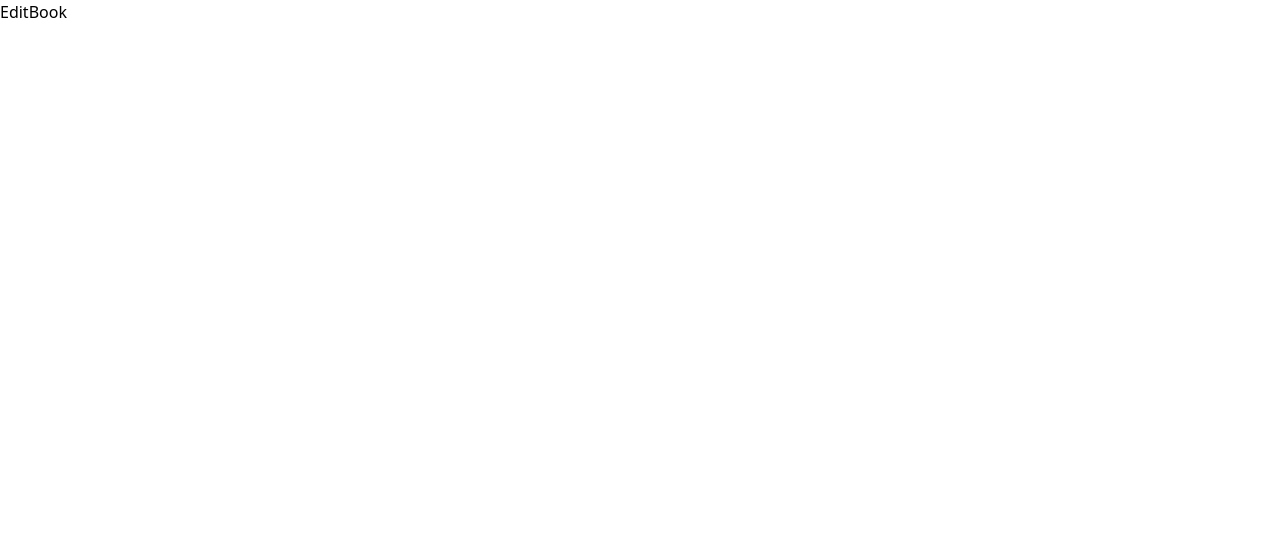
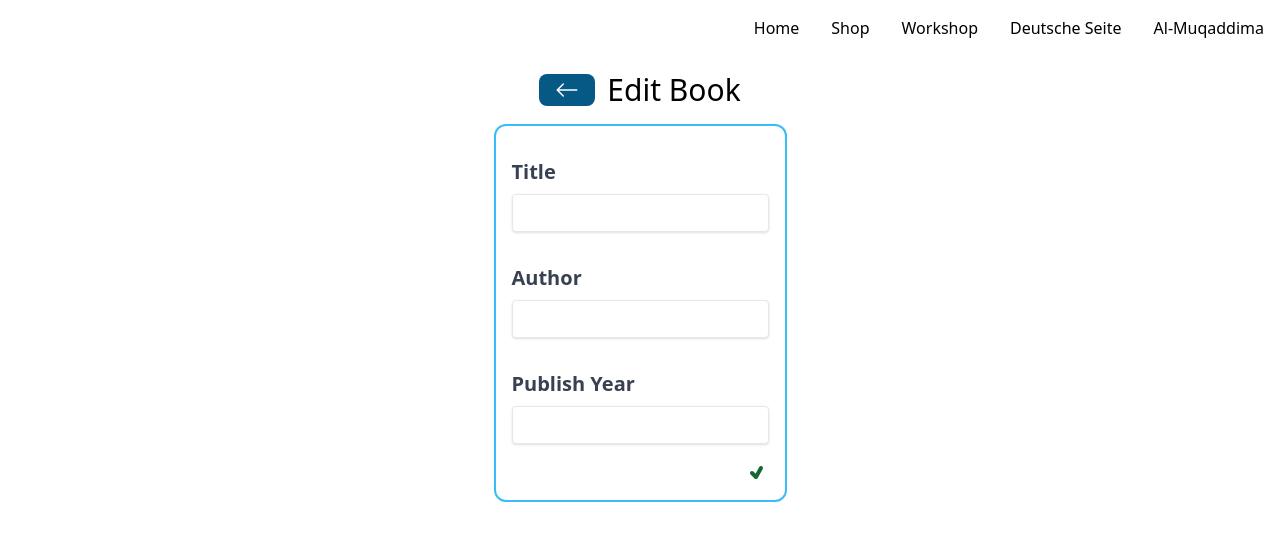
Before and after one commit to IsmailKefokeris/BookStoreProject, a React (Vite) app in the folder frontend/: page /books/edit/1 in a window 1280 px wide. Shown: the top 540 px of the page. Built offline with nearby package versions, Linux system fonts and the light colour scheme; no server answers.

Commit message:
feat - ability to update and edit books

```diff
--- a/frontend/src/pages/EditBook.jsx
+++ b/frontend/src/pages/EditBook.jsx
@@ -1,9 +1,106 @@
-import React from 'react'
+import React, { useEffect, useState } from "react";
+import Spinner from "../components/Spinner";
+import { useNavigate, useParams } from "react-router-dom";
+import NavBar from "../components/NavBar";
+import BackButton from "../components/backButton";
+import { Link } from "react-router-dom";
+import { TiTick } from "react-icons/ti";
+import axios from "axios";
+
+
 
 const EditBook = () => {
-  return (
-    <div>EditBook</div>
-  )
-}
+    const[title, setTitle] = useState();
+    const[author, setAuthor] = useState();
+    const[publishYear, setPublishYear] = useState();
 
-export default EditBook
+    const [loading, setLoading] = useState(false);
+
+    const { id } = useParams();
+
+    const[error, setError] = useState("")
+
+    const serverURL = import.meta.env.VITE_SERVER_URL || "http://localhost:5000";
+
+    const navigate = useNavigate();
+
+    useEffect(() => {
+      setLoading(true)
+      axios.get(`${serverURL}/books/${id}`)
+        .then((response) => {
+          setTitle(response.data.title)
+          setAuthor(response.data.author)
+          setPublishYear(response.data.publishYear)
+          setLoading(false)
+        })
+        .catch((error) => {
+          console.log(error)
+          alert("An Error has occured check console...")
+          setLoading(false)
+        })
+    }, [])
+
+    const handleSubmit = () => {
+        setLoading(true);
+        axios
+            .put(`${serverURL}/books/${id}`, {title: title, author: author, publishYear: publishYear})
+            .then((response) => {
+                console.log(response);
+                setLoading(false);
+                navigate(`/`);
+            })
+            .catch((error) => {
+                setLoading(false);
+                console.log(error);
+                setError(error.response.data.message)
+            })
+    };
+
+    return (
+        <div className="p-4">
+
+            <NavBar />
+
+            {loading ? (
+                <Spinner />
+            ) : (
+                <div className="p-4 flex justify-between items-center flex-col">
+
+                    <div className="flex justify-between items-center gap-3">
+                        <BackButton />
+
+                        <h1 className="text-3xl my-4"> Edit Book </h1>
+                    </div>
+
+                    <div className="flex flex-col border-2 border-sky-400 rounded-xl w-fit p-4">
+                        <div className="my-4">
+                            <label className="block text-gray-700 text-xl font-bold mb-2 mr-4" htmlFor="title">Title</label>
+                            <input className="shadow appearance-none border rounded w-full py-2 px-3 text-gray-700 leading-tight focus:outline-none focus:shadow-outline" id="title" type="text" value={title} onChange={(e) => setTitle(e.target.value)} />
+
+                        </div>
+
+                        <div className="my-4">
+                            <label className="block text-gray-700 text-xl font-bold mb-2 mr-4" htmlFor="author">Author</label>
+                            <input className="shadow appearance-none border rounded w-full py-2 px-3 text-gray-700 leading-tight focus:outline-none focus:shadow-outline" id="author" type="text" value={author} onChange={(e) => setAuthor(e.target.value)} />
+
+                        </div>
+
+                        <div className="my-4">
+                            <label className="block text-gray-700 text-xl font-bold mb-2 mr-4" htmlFor="publishYear">Publish Year</label>
+                            <input className="shadow appearance-none border rounded w-full py-2 px-3 text-gray-700 leading-tight focus:outline-none focus:shadow-outline" id="publishYear" type="number" min="1500" max="2024" step="1" value={publishYear} onChange={(e) => setPublishYear(e.target.value)} />
+
+                        </div>
+
+                        <p id="formError" className="text-red-700 font-bold">{error}</p>
+
+                        <Link onClick={handleSubmit} className="flex justify-end" type="submit">
+                            <TiTick className="text-2xl text-green-800"/>
+                        </Link>
+                    </div>
+                </div>
+            )}
+        </div>
+    );
+};
+
+export default EditBook;
```
Also changed, not shown: 1 other file (tests, documents, lock files or other folders).
